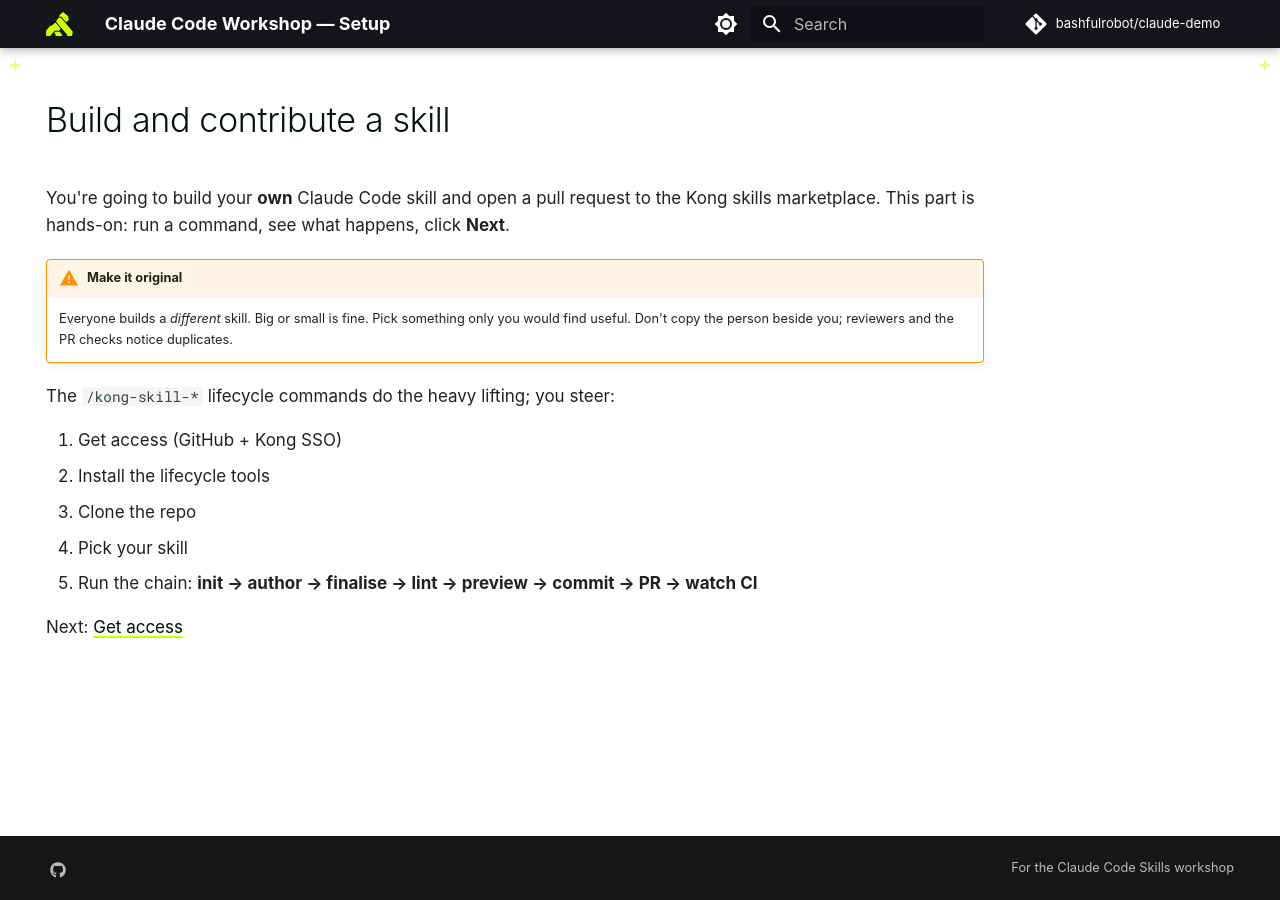
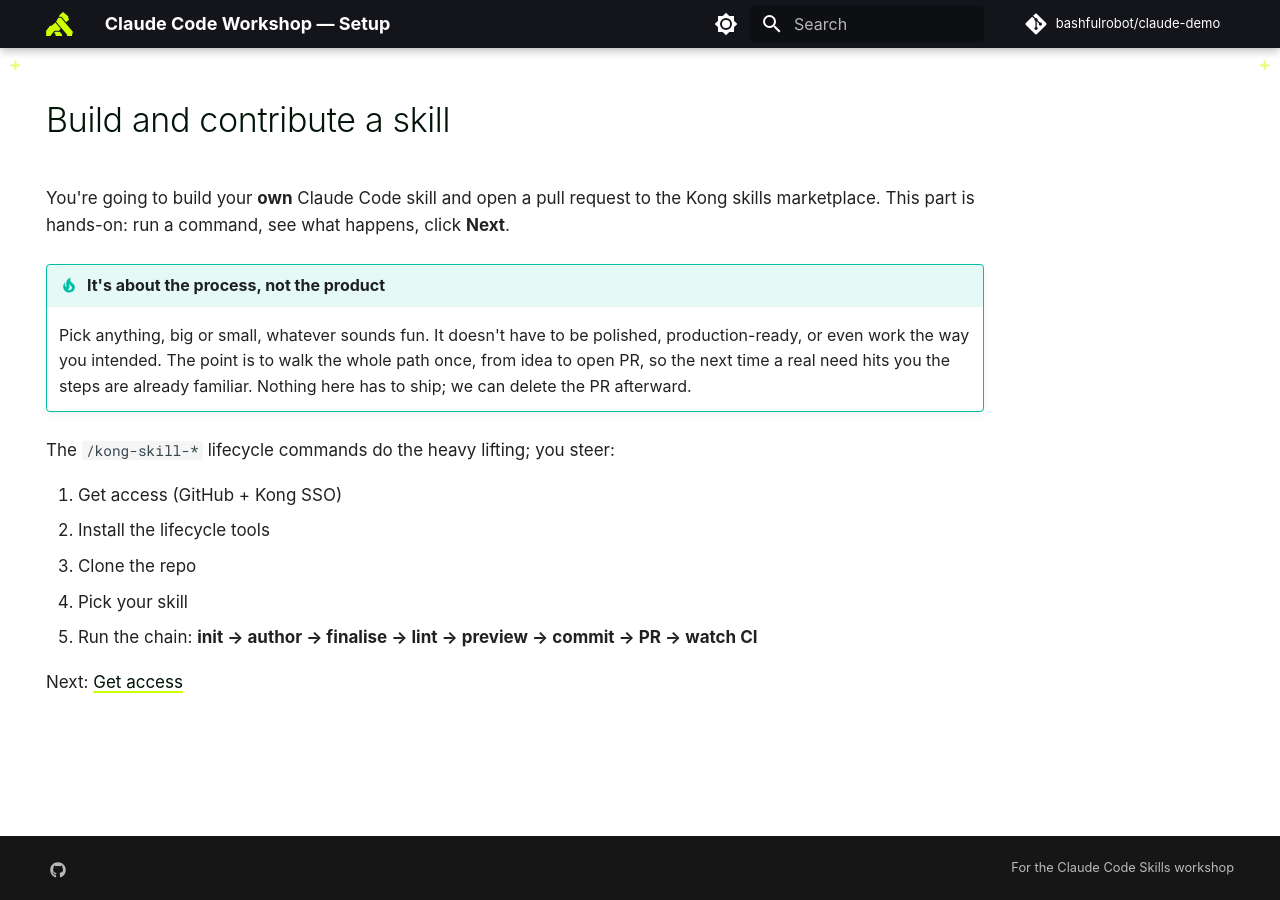
Before and after one commit to bashfulrobot/claude-demo, an MkDocs documentation site: the page built from docs/tutorial/index.md, in a window 1280 px wide. Built offline with MkDocs 1.6.1 and Material for MkDocs 9.7.7, drawn with Linux system fonts in a browser that asks for light colours; some web fonts are replaced; comment, search, counter and statistics services are not loaded.

Commit message:
docs(tutorial): reframe skill choice as practice, enlarge info boxes
Drop the 'must be original / only you would find useful' framing and the
duplicate-policing note; make clear the skill is a practice run that doesn't
have to ship and the PR can be deleted. Bump admonition text from Material's
.64rem to .8rem so the callouts read as easily as body copy.

```diff
--- a/docs/stylesheets/kong-brand.css
+++ b/docs/stylesheets/kong-brand.css
@@ -218,3 +218,16 @@ button:focus-visible,
 .md-typeset {
   font-size: 0.85rem;
 }
+
+/* Info boxes (admonitions and collapsible details) ship at Material's small
+ * .64rem. Bring them up near body size so the callouts read as easily as the
+ * surrounding copy, title included. */
+.md-typeset .admonition,
+.md-typeset details {
+  font-size: 0.8rem;
+}
+
+.md-typeset .admonition-title,
+.md-typeset summary {
+  font-size: 0.8rem;
+}
--- a/docs/tutorial/index.md
+++ b/docs/tutorial/index.md
@@ -7,8 +7,8 @@ hide:
 
 You're going to build your **own** Claude Code skill and open a pull request to the Kong skills marketplace. This part is hands-on: run a command, see what happens, click **Next**.
 
-!!! warning "Make it original"
-    Everyone builds a *different* skill. Big or small is fine. Pick something only you would find useful. Don't copy the person beside you; reviewers and the PR checks notice duplicates.
+!!! tip "It's about the process, not the product"
+    Pick anything, big or small, whatever sounds fun. It doesn't have to be polished, production-ready, or even work the way you intended. The point is to walk the whole path once, from idea to open PR, so the next time a real need hits you the steps are already familiar. Nothing here has to ship; we can delete the PR afterward.
 
 The `/kong-skill-*` lifecycle commands do the heavy lifting; you steer:
 
```
Also changed, not shown: docs/tutorial/idea.md (+2 -2 lines).
